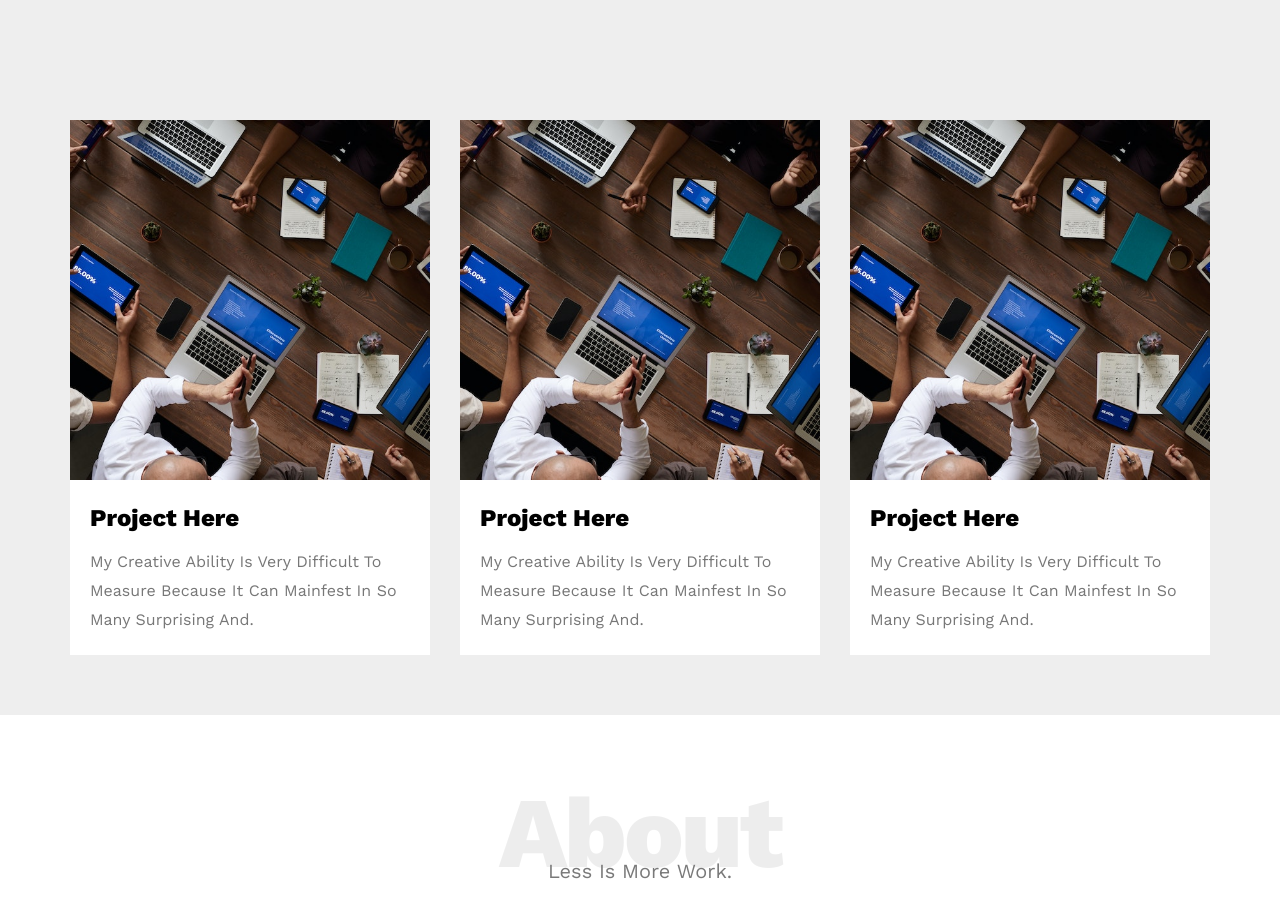
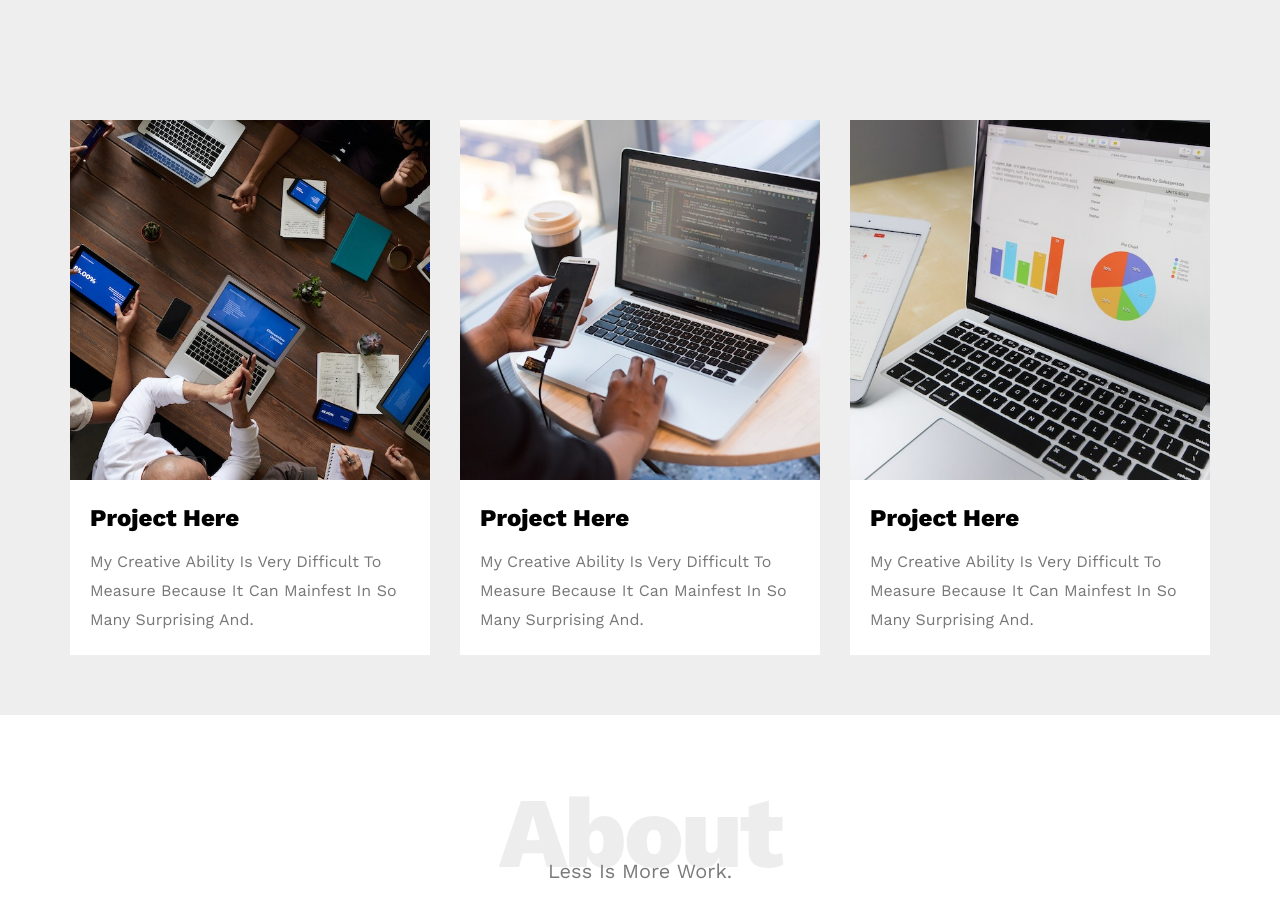
Before and after one commit to ahmedamin666/Html-Css, a plain HTML site: page index.html in a window 1280 px wide. Shown: the part 2236-3154 px from the top of the page. Drawn offline with nearby package versions, Linux system fonts and the light colour scheme; a web font is replaced by a local one.

Commit message:
Update index.html

```diff
--- a/index.html
+++ b/index.html
@@ -115,14 +115,14 @@
                     </div>
                 </div>
                 <div class="card">
-                    <img src="Images/work.jpg" alt="">
+                    <img src="Images/work2.jpg" alt="">
                     <div class="info">
                         <h3>Project Here</h3>
                         <p>My Creative Ability Is Very Difficult To Measure Because It Can Mainfest In So Many Surprising And.</p>
                     </div>
                 </div>
                 <div class="card">
-                    <img src="Images/work.jpg" alt="">
+                    <img src="Images/work3.jpg" alt="">
                     <div class="info">
                         <h3>Project Here</h3>
                         <p>My Creative Ability Is Very Difficult To Measure Because It Can Mainfest In So Many Surprising And.</p>
```
